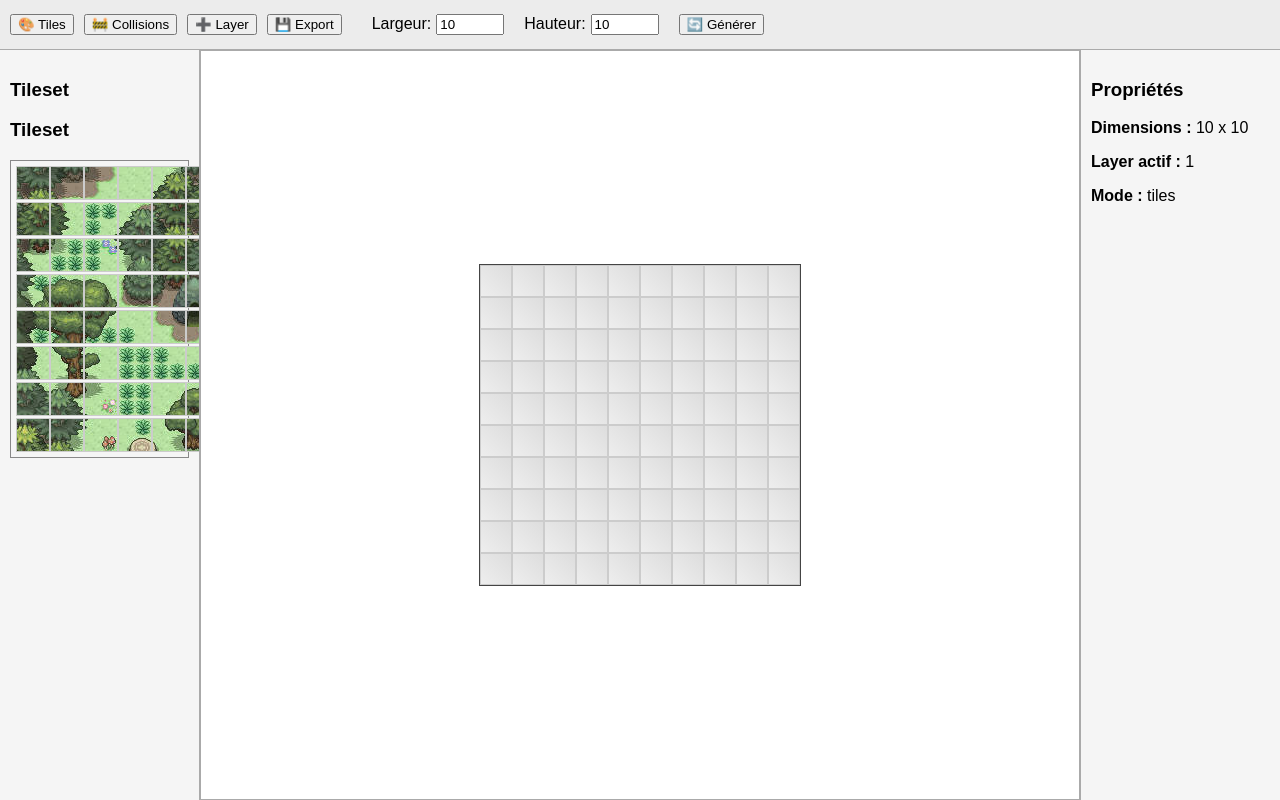
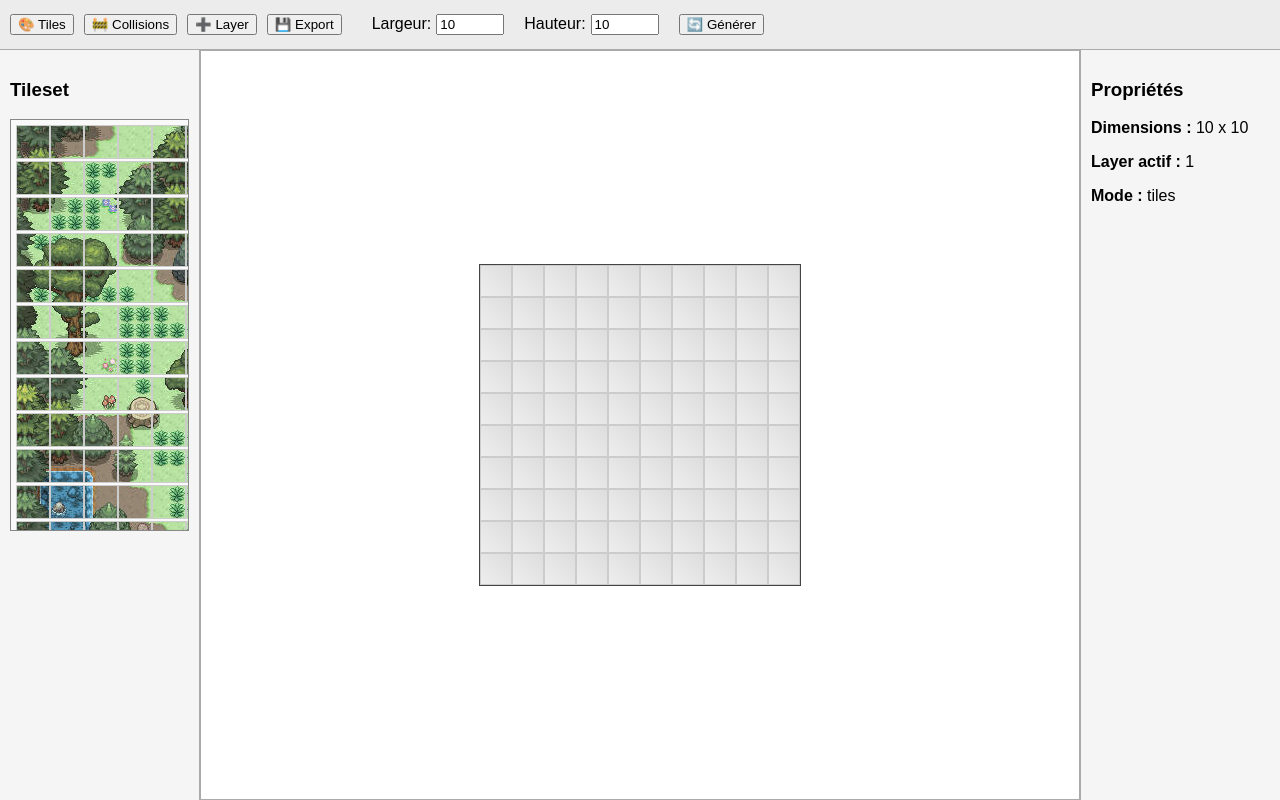
Before and after one commit to Skandal-Dev/map-generator, a React (Create React App) app: page / in a window 1280 px wide. Built offline with nearby package versions, Linux system fonts and the light colour scheme.

Commit message:
Change detection to fit row/lines logic for a tileset image

```diff
--- a/src/components/TileSelector.jsx
+++ b/src/components/TileSelector.jsx
@@ -1,42 +1,60 @@
-import React from "react";
+import React, { useEffect, useState } from "react";
 
 export default function TileSelector({ tileset, tileSize, selectedTile, setSelectedTile }) {
-  const columns = 8; // nombre de colonnes dans le tileset
-  const rows = 8; // nombre de lignes dans le tileset
+  const [cols, setCols] = useState(8);
+  const [rows, setRows] = useState(8);
 
-  const tiles = [];
-  for (let y = 0; y < rows; y++) {
-    for (let x = 0; x < columns; x++) {
-      tiles.push({ x, y, tileset });
-    }
-  }
+  // Charger l'image pour détecter colonnes / lignes
+  useEffect(() => {
+    const img = new Image();
+    img.src = tileset;
+    img.onload = () => {
+      setCols(Math.floor(img.width / tileSize));
+      setRows(Math.floor(img.height / tileSize));
+    };
+  }, [tileset, tileSize]);
+
+  const handleSelect = (x, y) => {
+    setSelectedTile({ x, y, tileset, cols, rows });
+  };
 
   return (
-    <div>
-      <h3>Tileset</h3>
+    <div
+      style={{
+        border: "1px solid #888",
+        padding: "5px",
+        background: "#f9f9f9",
+        maxHeight: "400px",
+        overflowY: "auto",
+      }}
+    >
       <div
         style={{
           display: "grid",
-          gridTemplateColumns: `repeat(${columns}, ${tileSize}px)`,
-          gridGap: "2px",
-          border: "1px solid #888",
-          padding: "5px",
+          gridTemplateColumns: `repeat(${cols}, ${tileSize}px)`,
+          gap: "2px",
         }}
       >
-        {tiles.map((tile, idx) => (
+        {Array.from({ length: rows }).map((_, y) =>
+          Array.from({ length: cols }).map((_, x) => (
             <div
-            key={idx}
+              key={`${x}-${y}`}
+              onMouseDown={() => handleSelect(x, y)}
               style={{
                 width: tileSize,
                 height: tileSize,
                 backgroundImage: `url(${tileset})`,
-              backgroundPosition: `-${tile.x * tileSize}px -${tile.y * tileSize}px`,
-              border: tile === selectedTile ? "2px solid red" : "1px solid #ccc",
+                backgroundSize: `${cols * tileSize}px ${rows * tileSize}px`,
+                backgroundPosition: `-${x * tileSize}px -${y * tileSize}px`,
+                border:
+                  selectedTile && selectedTile.x === x && selectedTile.y === y
+                    ? "2px solid blue"
+                    : "1px solid #ccc",
                 cursor: "pointer",
               }}
-            onMouseDown={() => setSelectedTile(tile)}
             />
-        ))}
+          ))
+        )}
       </div>
     </div>
   );
```
Lines whose indentation alone changed are shown as unchanged.
